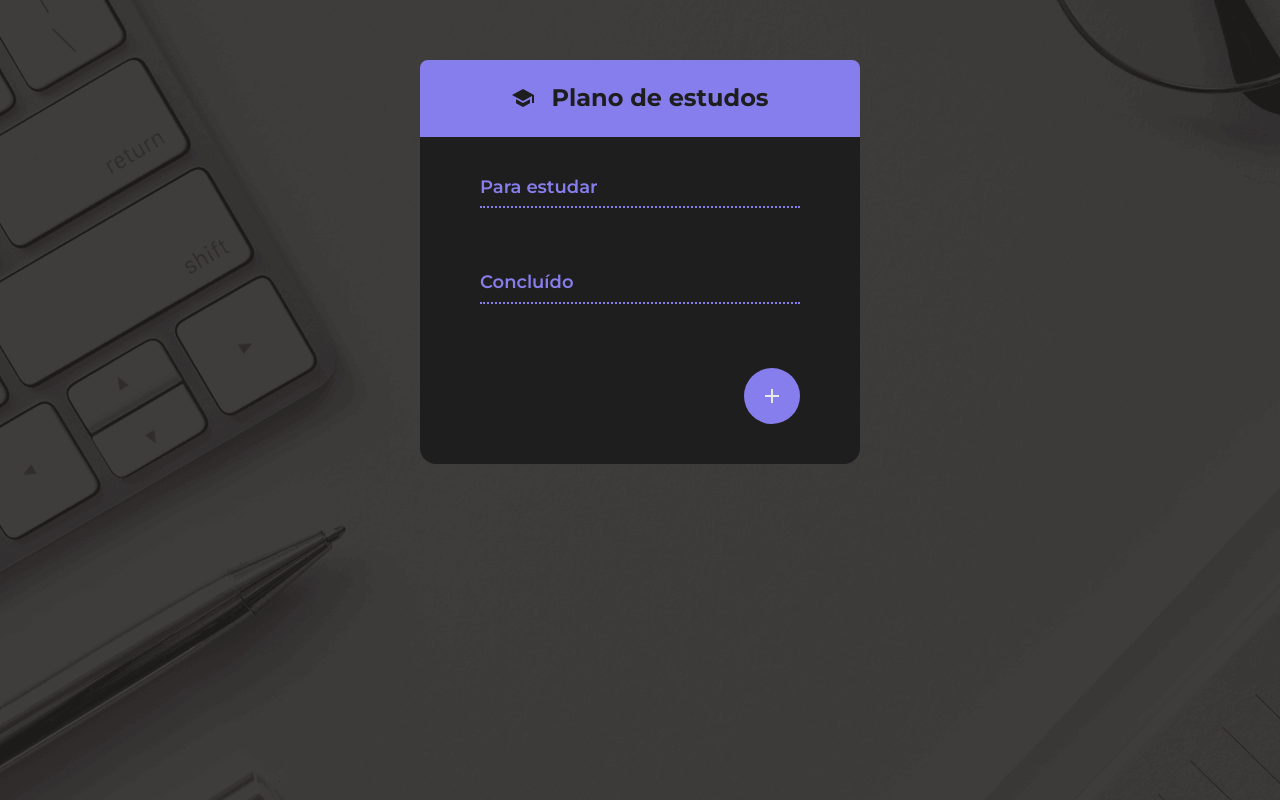
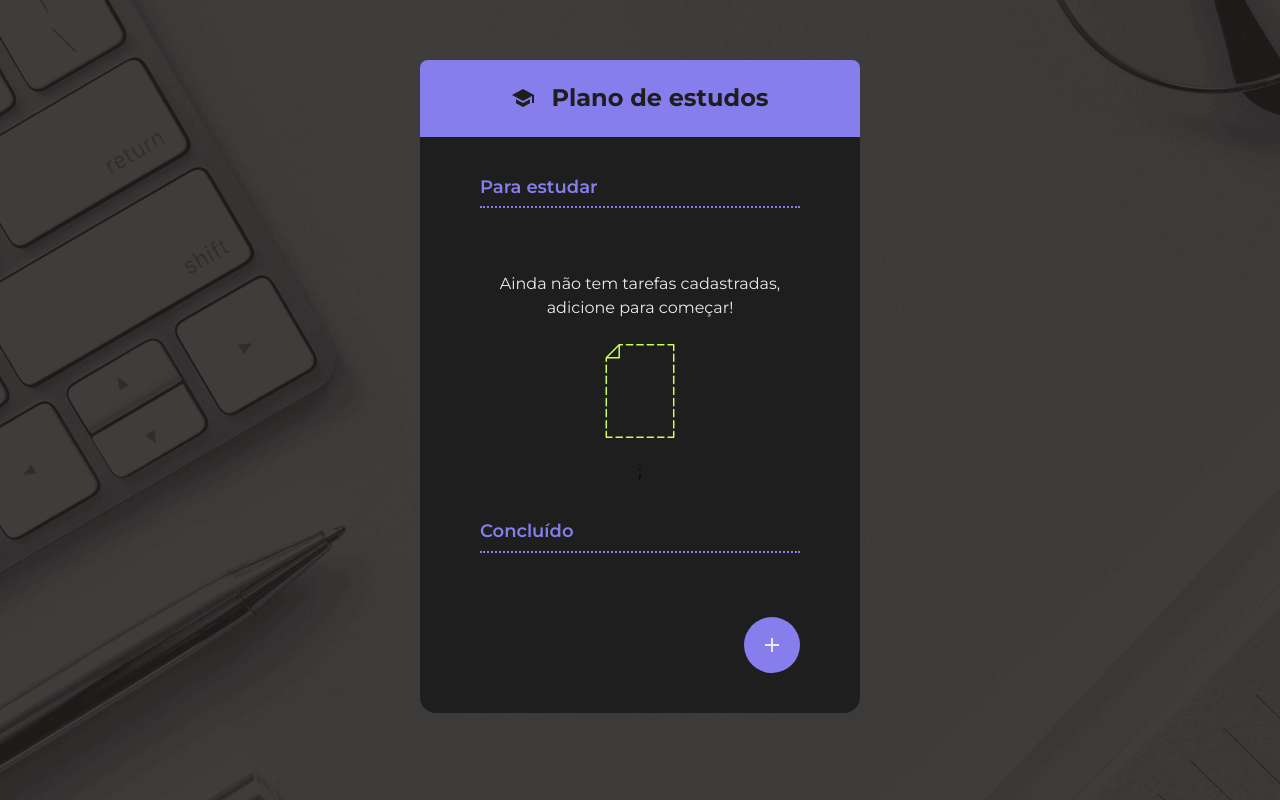
Before and after one commit to diegosilveira94/react-todo-list, a React (Vite) app: page / in a window 1280 px wide. Built offline with nearby package versions, Linux system fonts and the light colour scheme.

Commit message:
feat: implements uploadTodo and empty state

```diff
--- a/src/App.jsx
+++ b/src/App.jsx
@@ -1,4 +1,4 @@
-import { use, useState } from "react";
+import { use } from "react";
 import { ChecklistsWrapper } from "./components/ChecklistsWrapper";
 import { Container } from "./components/Container";
 import { Dialog } from "./components/Dialog";
@@ -10,18 +10,26 @@ import { IconPlus, IconSchool } from "./components/icons";
 import { TodoForm } from "./components/ToDoForm";
 import TodoContext from "./components/TodoProvider/TodoContext";
 import { TodoGroup } from "./components/TodoGroup";
+import { EmptyState } from "./components/EmptyState";
 
 function App() {
-  const [showDialog, setShowDialog] = useState(false);
-  const { todos, addTodo } = use(TodoContext);
-
-  const toggleDialog = () => {
-    setShowDialog(!showDialog);
-  };
+  const {
+    todos,
+    addTodo,
+    showDialog,
+    closeFormTodoDialog,
+    openFormTodoDialog,
+    selectedTodo,
+    uploadTodo,
+  } = use(TodoContext);
 
   const handleFormSubmit = (formData) => {
-    addTodo(formData);
-    toggleDialog();
+    if (selectedTodo) {
+      uploadTodo(formData);
+    } else {
+      addTodo(formData);
+    }
+    closeFormTodoDialog();
   };
 
   return (
@@ -37,15 +45,19 @@ function App() {
             heading="Para estudar"
             items={todos.filter((t) => !t.completed)}
           />
+          {todos.length == 0 && <EmptyState />}
           <TodoGroup
             heading="Concluído"
             items={todos.filter((t) => t.completed)}
           />
           <Footer>
-            <Dialog isOpen={showDialog} onClose={toggleDialog}>
-              <TodoForm onSubmit={handleFormSubmit} />
+            <Dialog isOpen={showDialog} onClose={closeFormTodoDialog}>
+              <TodoForm
+                onSubmit={handleFormSubmit}
+                defaultValue={selectedTodo?.description}
+              />
             </Dialog>
-            <FabButton onClick={toggleDialog}>
+            <FabButton onClick={() => openFormTodoDialog()}>
               <IconPlus />
             </FabButton>
           </Footer>
--- a/src/components/Dialog/index.jsx
+++ b/src/components/Dialog/index.jsx
@@ -12,6 +12,14 @@ export function Dialog({ isOpen, onClose, children }) {
       closeDialog();
     }
   }, [isOpen]);
+
+  useEffect(() => {
+    const dialog = dialogRef.current;
+    dialog?.addEventListener("close", onClose);
+    return () => {
+      dialog?.removeEventListener("close", onClose);
+    };
+  }, [onClose]);
 
   const openDialog = () => {
     dialogRef.current.showModal();
--- /dev/null
+++ b/src/components/EmptyState/empty-state.style.css
@@ -0,0 +1,16 @@
+.empty-state {
+  display: flex;
+  flex-direction: column;
+  align-items: center;
+  justify-content: center;
+  padding-bottom: 40px;
+  gap: 24px;
+}
+
+.empty-state p {
+  color: #eaeaea;
+  font-size: 16px;
+  line-height: 150%;
+  margin: 0;
+  text-align: center;
+}
--- /dev/null
+++ b/src/components/EmptyState/index.jsx
@@ -0,0 +1,10 @@
+import "./empty-state.style.css";
+
+export function EmptyState() {
+  return (
+    <section className="empty-state">
+      <p>Ainda não tem tarefas cadastradas, adicione para começar!</p>
+      <img src="./noun-empty-1.svg" alt="ico-empty-state" />;
+    </section>
+  );
+}
--- a/src/components/ToDoForm/index.jsx
+++ b/src/components/ToDoForm/index.jsx
@@ -2,13 +2,14 @@ import { Button } from "../Button";
 import { TextInput } from "../TextInput";
 import "./todo-form.style.css";
 
-export function TodoForm({ onSubmit }) {
+export function TodoForm({ onSubmit, defaultValue }) {
   return (
     <form action={onSubmit} className="todo-form">
       <TextInput
         placeholder="Digite o item que deseja adicionar"
         required
         name={"description"}
+        defaultValue={defaultValue}
       />
       <Button>Salvar Item</Button>
     </form>
--- a/src/components/ToDoItem/index.jsx
+++ b/src/components/ToDoItem/index.jsx
@@ -10,7 +10,8 @@ export function ToDoItem({ item }) {
     styles.push("completed");
   }
 
-  const { toggleTodoCompleted, deleteTodo } = use(TodoContext);
+  const { toggleTodoCompleted, deleteTodo, openFormTodoDialog } =
+    use(TodoContext);
 
   return (
     <li className={styles.join(" ")}>
@@ -29,7 +30,7 @@ export function ToDoItem({ item }) {
           <button className="btn" onClick={() => deleteTodo(item)}>
             <IconTrash />
           </button>
-          <button className="btn">
+          <button className="btn" onClick={() => openFormTodoDialog(item)}>
             <IconPencil />
           </button>
         </div>
--- a/src/components/TodoProvider/index.jsx
+++ b/src/components/TodoProvider/index.jsx
@@ -8,9 +8,25 @@ export function TodoProvider({ children }) {
 
   const [todos, setTodos] = useState(savedTodos ? JSON.parse(savedTodos) : []);
 
+  const [showDialog, setShowDialog] = useState(false);
+
   useEffect(() => {
     localStorage.setItem(TODOS, JSON.stringify(todos));
   }, [todos]);
+
+  const [selectedTodo, setSelectedTodo] = useState(null);
+
+  const openFormTodoDialog = (todo) => {
+    if (todo) {
+      setSelectedTodo(todo);
+    }
+    setShowDialog(true);
+  };
+
+  const closeFormTodoDialog = () => {
+    setShowDialog(false);
+    setSelectedTodo(null);
+  };
 
   const addTodo = (formData) => {
     const description = formData.get("description");
@@ -22,6 +38,32 @@ export function TodoProvider({ children }) {
         createdAt: new Date().toISOString(),
       };
       return [...prevState, todo];
+    });
+  };
+
+  // const uploadTodo = (formData) => {
+  //   const description = formData.get("description");
+  //   selectedTodo.description = description;
+  //   setTodos((prevState) => {
+  //     const todo = {
+  //       ...selectedTodo,
+  //       description,
+  //     };
+  //     return [...prevState, todo];
+  //   });
+  // };
+
+  const uploadTodo = (formData) => {
+    setTodos((prevState) => {
+      return prevState.map((t) => {
+        if (t.id == selectedTodo.id) {
+          return {
+            ...t,
+            description: formData.get("description"),
+          };
+        }
+        return t;
+      });
     });
   };
 
@@ -50,8 +92,13 @@ export function TodoProvider({ children }) {
       value={{
         todos,
         addTodo,
+        uploadTodo,
         toggleTodoCompleted,
         deleteTodo,
+        showDialog,
+        openFormTodoDialog,
+        closeFormTodoDialog,
+        selectedTodo,
       }}
     >
       {children}
```
Also changed, not shown: public/noun-empty-1.svg (added).
